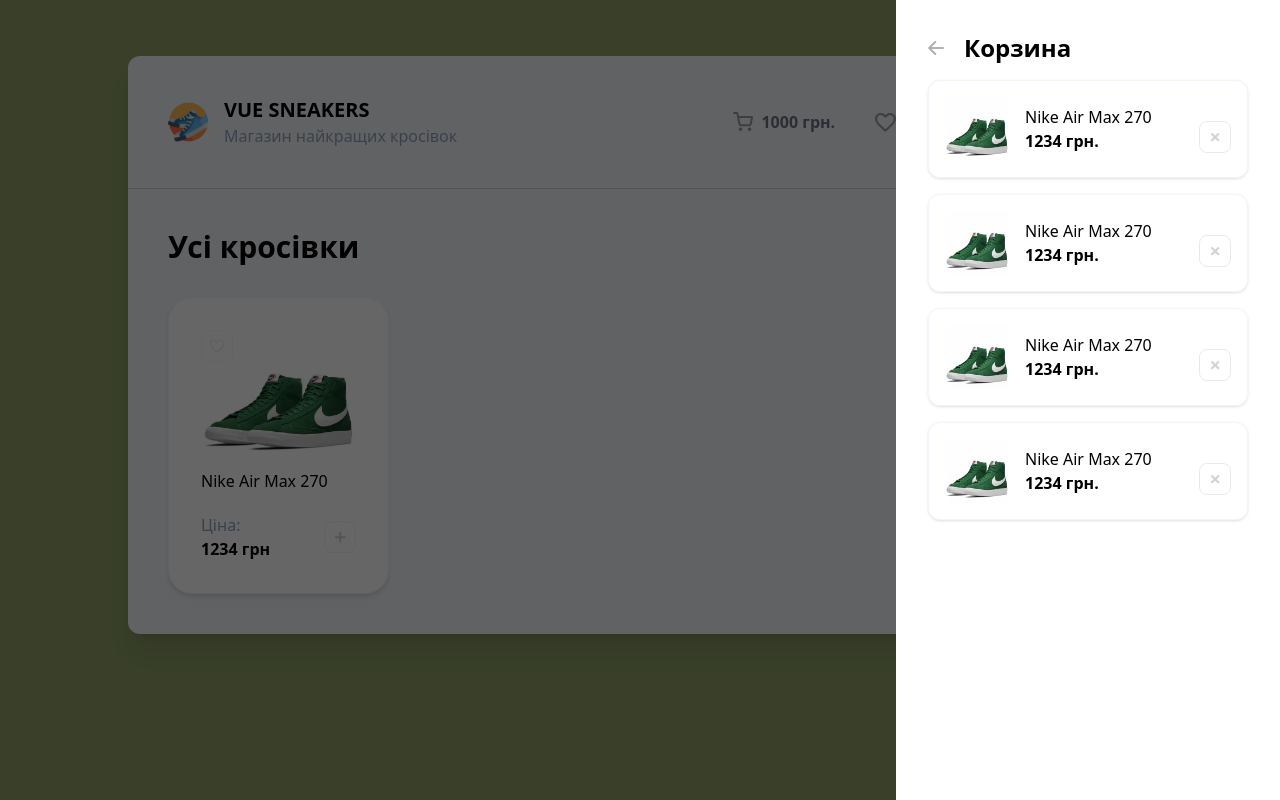
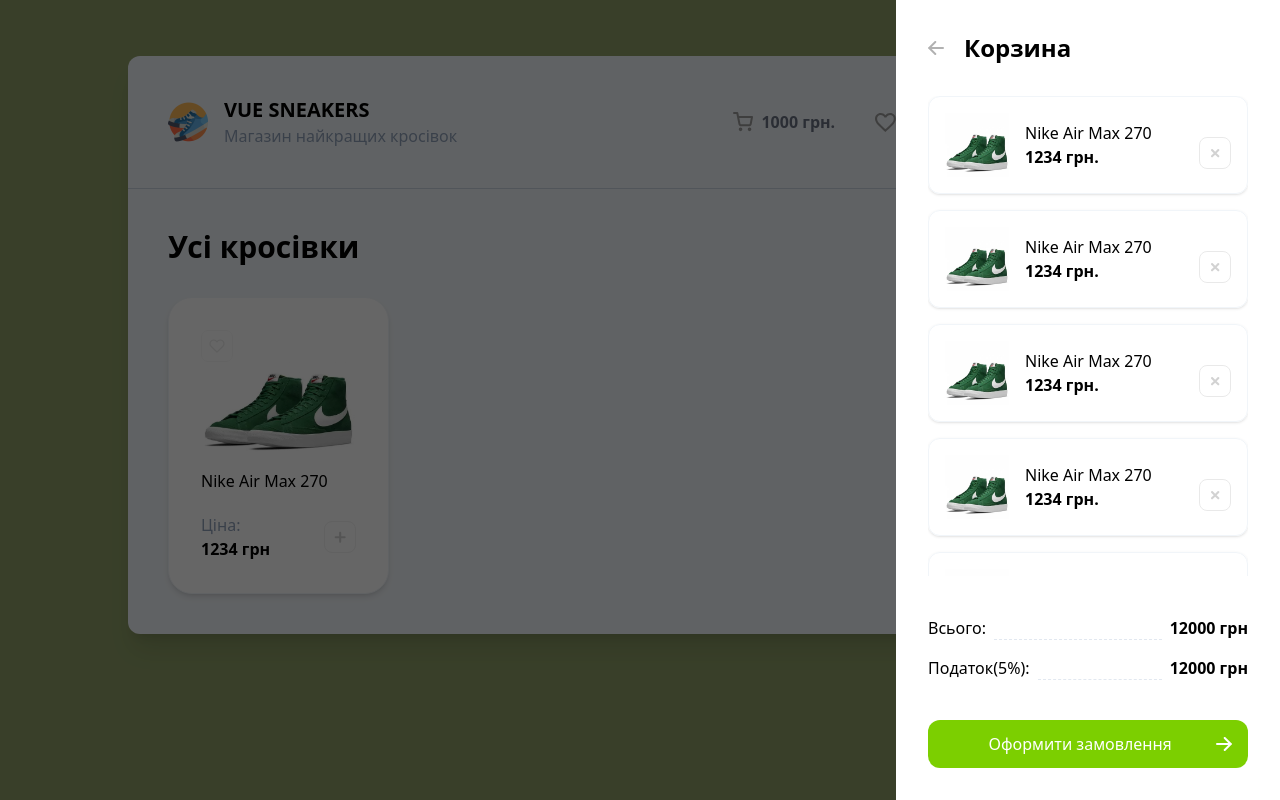
Before and after one commit to DDLivsha/vue-sneakers, a Vue app: page / in a window 1280 px wide. Built offline with nearby package versions, Linux system fonts and the light colour scheme; the HTML template or start-up script is replaced by a standard one.

Commit message:
cart layout done

```diff
--- /dev/null
+++ b/src/components/CartEnd.vue
@@ -0,0 +1,23 @@
+<script setup lang="ts">
+
+</script>
+
+<template>
+   <div class="flex flex-col gap-4 my-6">
+      <div class="flex items-end gap-2">
+         <span>Всього:</span>
+         <div class="border-b border-slate-200 h-[1px] flex-1 border-dashed"></div>
+         <b>12000 грн</b>
+      </div>
+      <div class="flex items-end gap-2">
+         <span>Податок(5%):</span>
+         <div class="border-b border-slate-200 h-[1px] flex-1 border-dashed"></div>
+         <b>12000 грн</b>
+      </div>
+   </div>
+   <button
+      class="bg-lime-500 w-full rounded-xl py-3 text-white flex items-center justify-between gap-4 cursor-pointer disabled:bg-slate-400 disabled:cursor-auto active:bg-lime-700 hover:bg-lime-600 transition-all duration-300 px-4">
+      <span></span> Оформити замовлення <img src="/arrow-next.svg" alt="next to pay"></button>
+</template>
+
+<style scoped></style>
--- a/src/components/CartItemList.vue
+++ b/src/components/CartItemList.vue
@@ -3,7 +3,10 @@
 </script>
 
 <template>
-   <div class="flex flex-col gap-4">
+   <div class="flex flex-col gap-4 max-h-[60dvh] flex-1 overflow-y-auto">
+      <CartItem />
+      <CartItem />
+      <CartItem />
       <CartItem />
       <CartItem />
       <CartItem />
--- a/src/components/Drawer.vue
+++ b/src/components/Drawer.vue
@@ -1,15 +1,16 @@
 <script setup lang="ts">
 import CartItemList from './CartItemList.vue';
 import DrawerHead from './DrawerHead.vue';
-
+import CartEnd from './CartEnd.vue';
 </script>
 
 <template>
    <!-- overlay -->
    <div class="fixed top-0 left-0 h-full w-full bg-black opacity-60 z-10 "></div>
    <!-- drawer -->
-   <div class="bg-white w-96 h-full fixed right-0 top-0 z-20 p-8">
+   <div class="bg-white w-96 h-full fixed right-0 top-0 z-20 p-8 flex flex-col justify-between">
       <DrawerHead />
       <CartItemList/>
+      <CartEnd />
    </div>
 </template>
```
